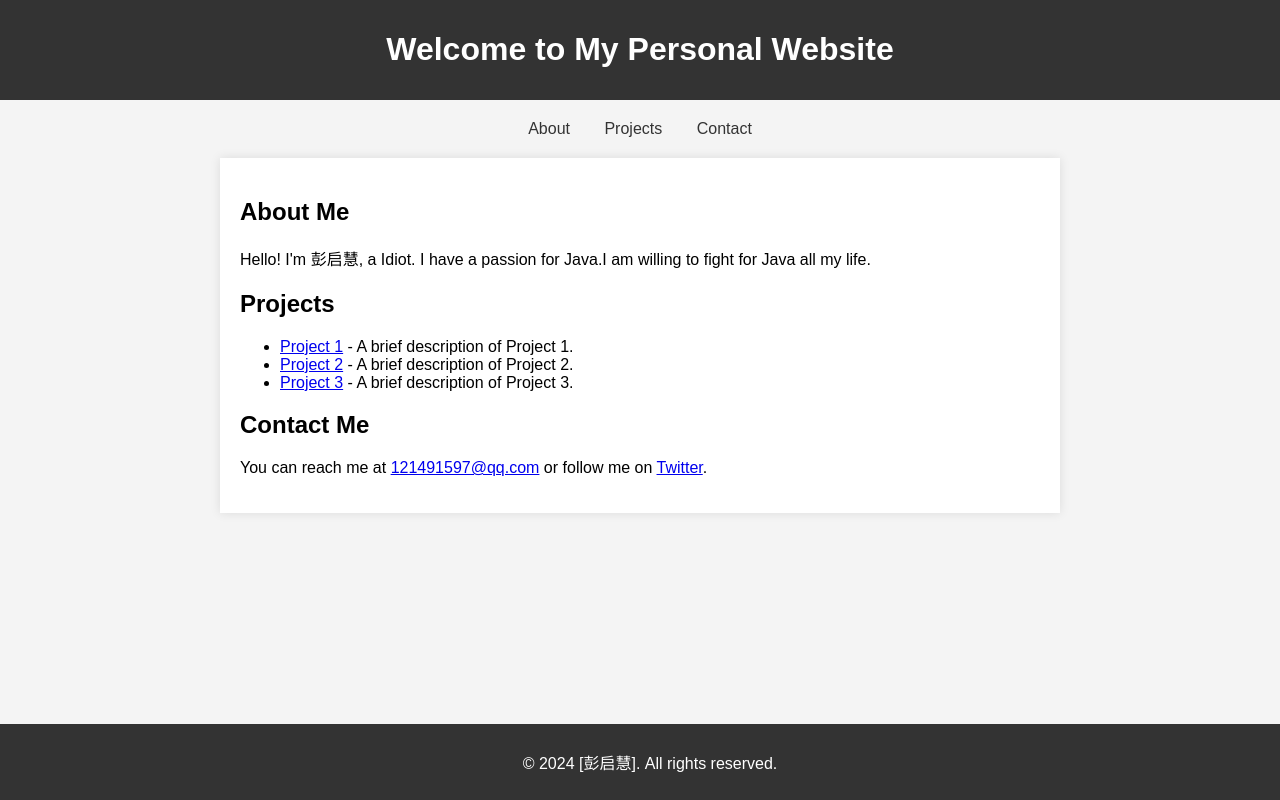
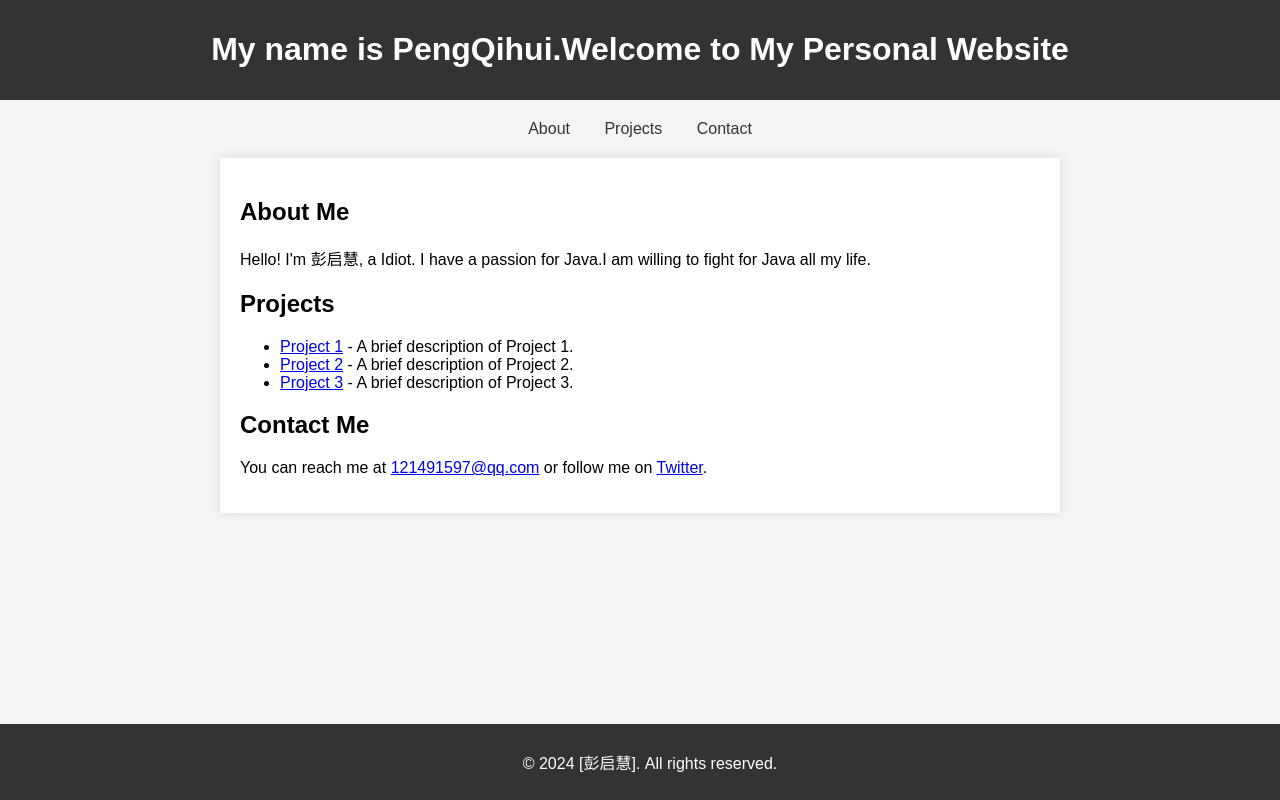
Before and after one commit to The0CGC/cgc.github.io, a plain HTML site: page index.html in a window 1280 px wide. Drawn offline with Linux system fonts and the light colour scheme.

Commit message:
Update index.html

```diff
--- a/index.html
+++ b/index.html
@@ -46,7 +46,7 @@
 </head>
 <body>
     <header>
-        <h1>Welcome to My Personal Website</h1>
+        <h1>My name is PengQihui.Welcome to My Personal Website</h1>
     </header>
     <nav>
         <a href="#about">About</a>
```
